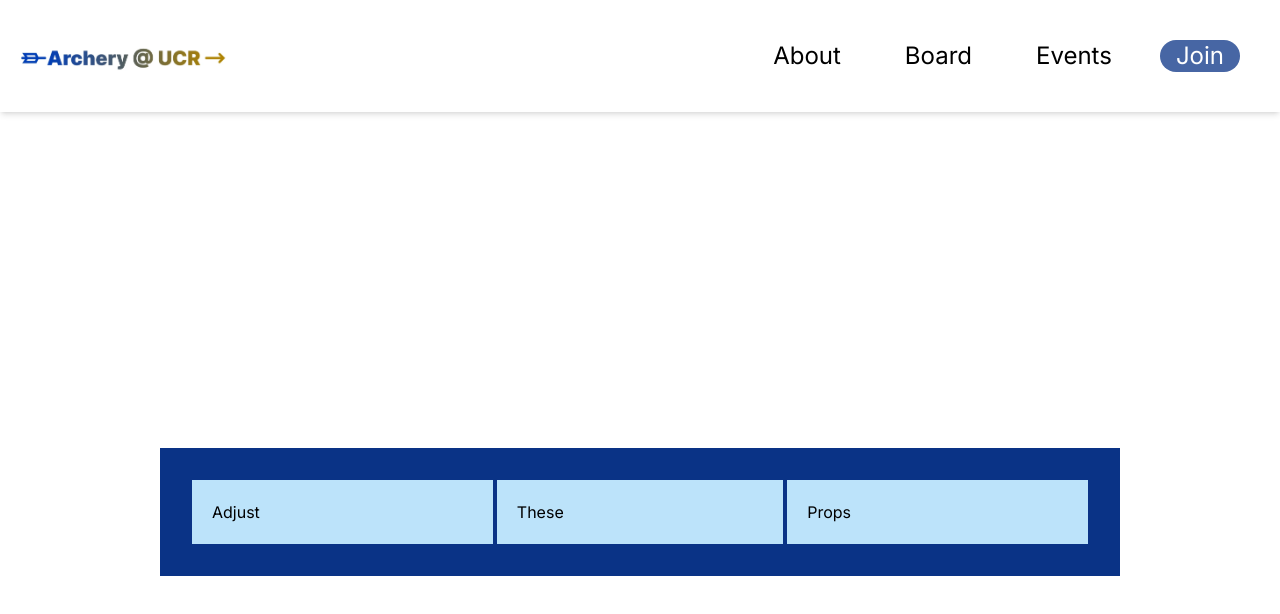
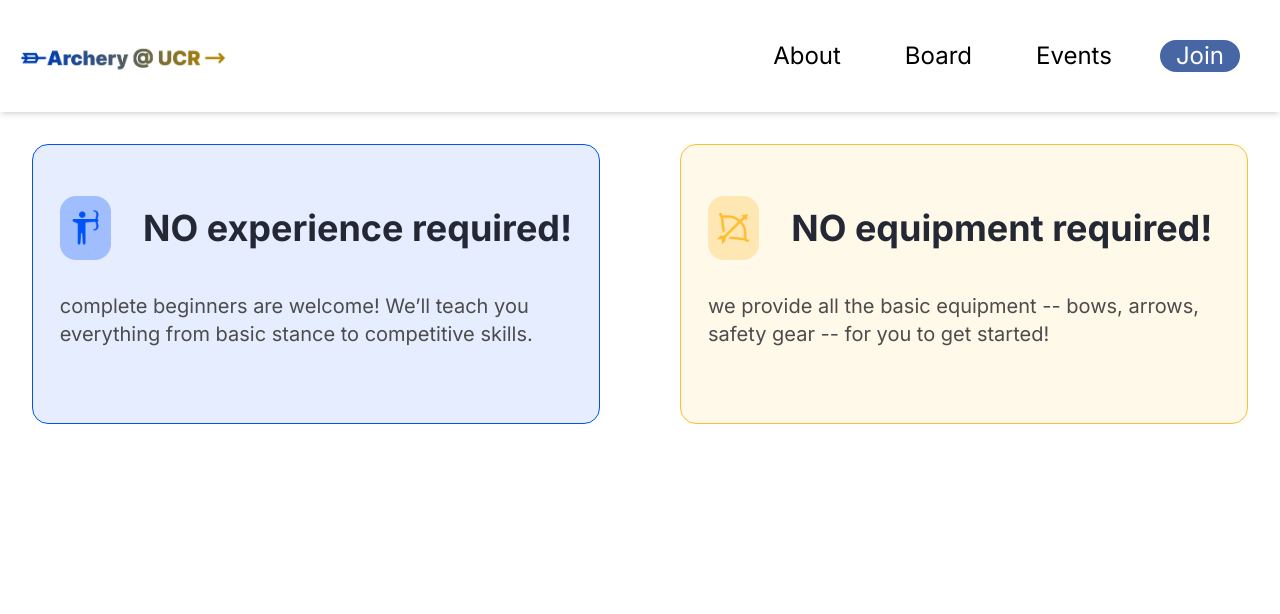
Before and after one commit to acm-ucr/archery-website, a Next.js app: page / in a window 1280 px wide. Shown: the top 614 px of the page. Built offline with nearby package versions, Linux system fonts and the light colour scheme.

Commit message:
Added Get Involved Component

```diff
--- a/src/app/page.tsx
+++ b/src/app/page.tsx
@@ -1,10 +1,10 @@
-import Example from "@/app/example";
+import GetInvolved from "@/components/home/getInvolved";
 
 const Home = () => {
   return (
-    <div className="flex h-screen w-screen items-center justify-center">
-      <Example text1="Adjust" text2="These" text3="Props" />
-    </div>
+    <>
+      <GetInvolved />
+    </>
   );
 };
 
--- a/src/components/home/getInvolved.tsx
+++ b/src/components/home/getInvolved.tsx
@@ -0,0 +1,29 @@
+import InvolvedCard from "@/components/home/involvedCard";
+import BlueArcher from "@/public/home-blue-archer.svg";
+import YellowBow from "@/public/home-yellow-bow.svg";
+
+const GetInvolved = () => {
+  return (
+    <div className="flex flex-row items-center justify-center gap-x-20 p-8">
+      <InvolvedCard
+        borderColor="#0052F8"
+        bgColor="#0052F81A"
+        iconBG="#0052F84D"
+        title="NO experience required!"
+        description="complete beginners are welcome! We’ll teach you everything from basic stance to competitive skills."
+        icon={BlueArcher}
+      />
+
+      <InvolvedCard
+        borderColor="#FDBE34"
+        bgColor="#FDBE341A"
+        iconBG="#FDBE344D"
+        title="NO equipment required!"
+        description="we provide all the basic equipment -- bows, arrows, safety gear -- for you to get started!"
+        icon={YellowBow}
+      />
+    </div>
+  );
+};
+
+export default GetInvolved;
--- /dev/null
+++ b/src/components/home/involvedCard.tsx
@@ -0,0 +1,56 @@
+import Image, { StaticImageData } from "next/image";
+
+interface InvolvedProps {
+  borderColor: string;
+  bgColor: string;
+  iconBG: string;
+  title: string;
+  description: string;
+  icon: StaticImageData;
+}
+
+const InvolvedCard = ({
+  borderColor,
+  bgColor,
+  iconBG,
+  title,
+  description,
+  icon,
+}: InvolvedProps) => {
+  return (
+    <div
+      className="flex h-[35vh] w-[45vw] items-center justify-center rounded-2xl border-1 border-solid"
+      style={{
+        backgroundColor: bgColor,
+        borderColor: borderColor,
+      }}
+    >
+      <div>
+        <div className="mb-8 flex items-center gap-x-8">
+          <div
+            className="flex h-[8vh] w-[4vw] items-center justify-center rounded-2xl"
+            style={{
+              backgroundColor: iconBG,
+            }}
+          >
+            <Image
+              src={icon}
+              alt={title}
+              className="h-3/4 w-3/4 object-contain"
+            />
+          </div>
+          <p className="text-archery-grey-300 text-center text-4xl font-bold">
+            {title}
+          </p>
+        </div>
+        <div className="h-[10vh] w-[40vw]">
+          <p className="text-archery-grey-200 text-left text-xl">
+            {description}
+          </p>
+        </div>
+      </div>
+    </div>
+  );
+};
+
+export default InvolvedCard;
```
Also changed, not shown: public/home-blue-archer.svg (added), public/home-yellow-bow.svg (added).
